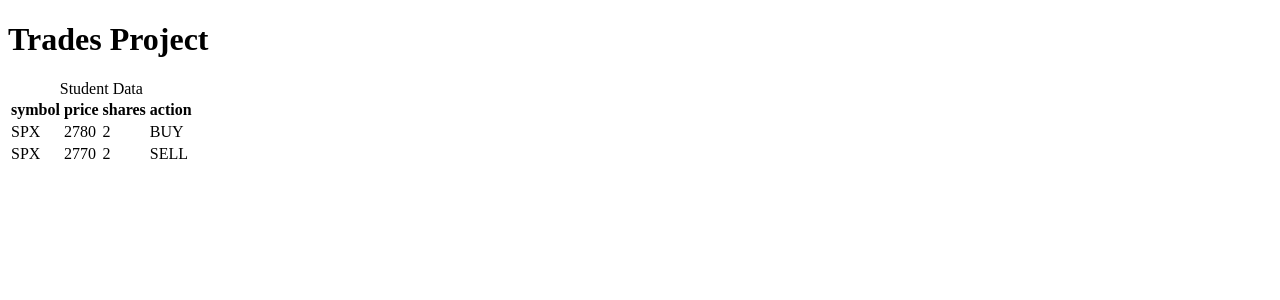
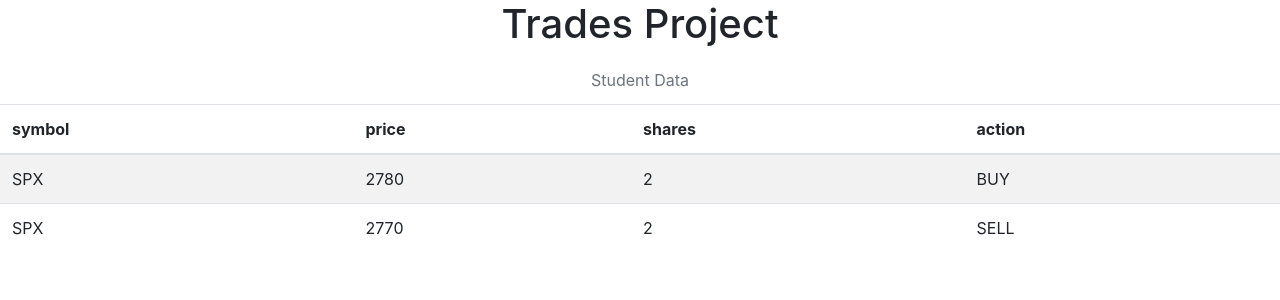
Before and after one commit to JohnJasonFisher/trades, a React (Create React App) app: page / in a window 1280 px wide. Shown: the top 300 px of the page. Built offline with nearby package versions, Linux system fonts and the light colour scheme.

Commit message:
Add bootstrap and aligned text to center

```diff
--- a/package.json
+++ b/package.json
@@ -6,6 +6,7 @@
     "@testing-library/jest-dom": "^4.2.4",
     "@testing-library/react": "^9.5.0",
     "@testing-library/user-event": "^7.2.1",
+    "bootstrap": "^4.4.1",
     "react": "^16.13.0",
     "react-dom": "^16.13.0",
     "react-scripts": "3.4.0"
--- a/src/components/App/App.js
+++ b/src/components/App/App.js
@@ -4,7 +4,7 @@ import TradesTable from '../TradesTable/TradesTable'
 function App() {
 	return (
 	<div className="App">
-		<header className="App-header">
+		<header className="App-header" style={{'text-align': 'center'}}>
 			<h1>Trades Project</h1>
 		</header>
 		<TradesTable />
--- a/src/components/TradesTable/TradesTable.js
+++ b/src/components/TradesTable/TradesTable.js
@@ -1,4 +1,5 @@
 import React, {useState} from 'react'
+import 'bootstrap/dist/css/bootstrap.css'
 
 function TradesTable() {
 
@@ -46,7 +47,7 @@ function TradesTable() {
 		<div className="TradesTable">
 
 			<table className="table table-striped">
-				<caption>Student Data</caption>
+				<caption style={{'caption-side': 'top', 'text-align': 'center'}}>Student Data</caption>
 				<thead>
 					<tr>
 						{tableHeaders}
```
Also changed, not shown: 1 other file (tests, documents, lock files or other folders).
